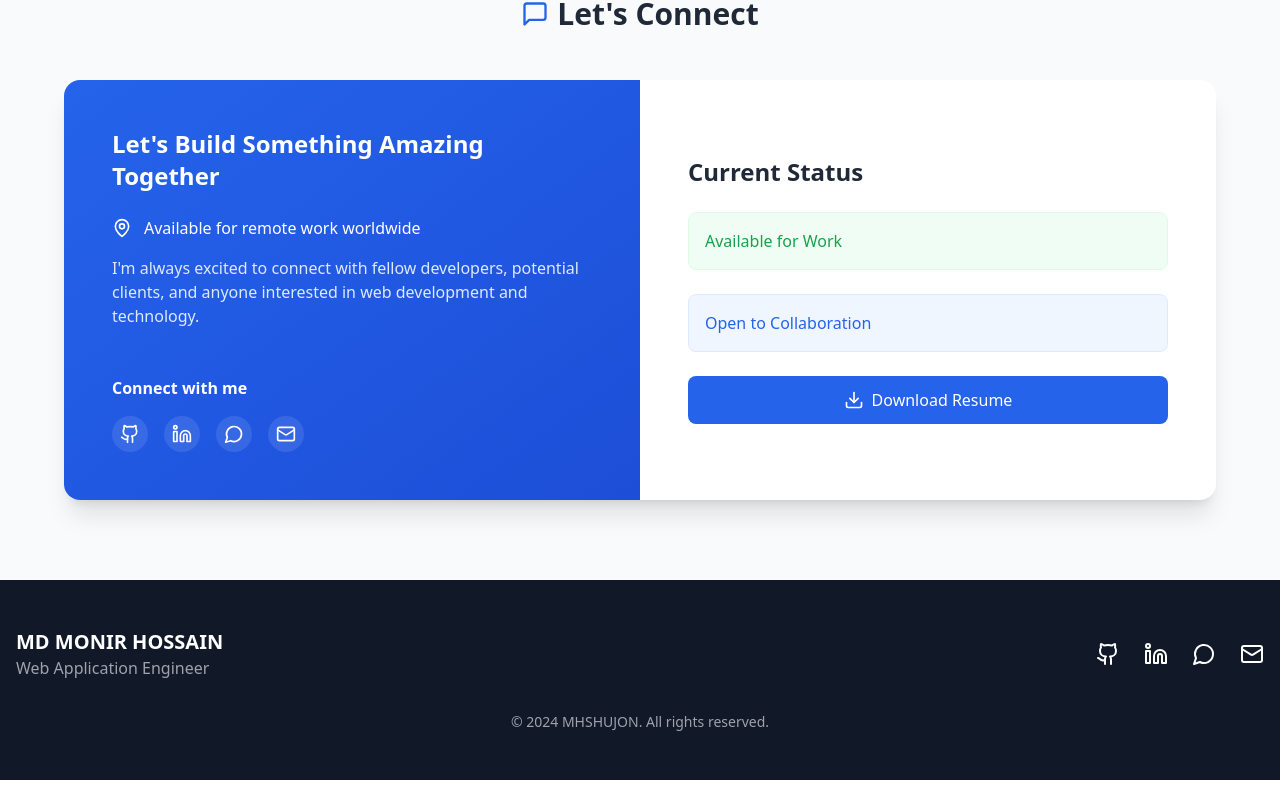
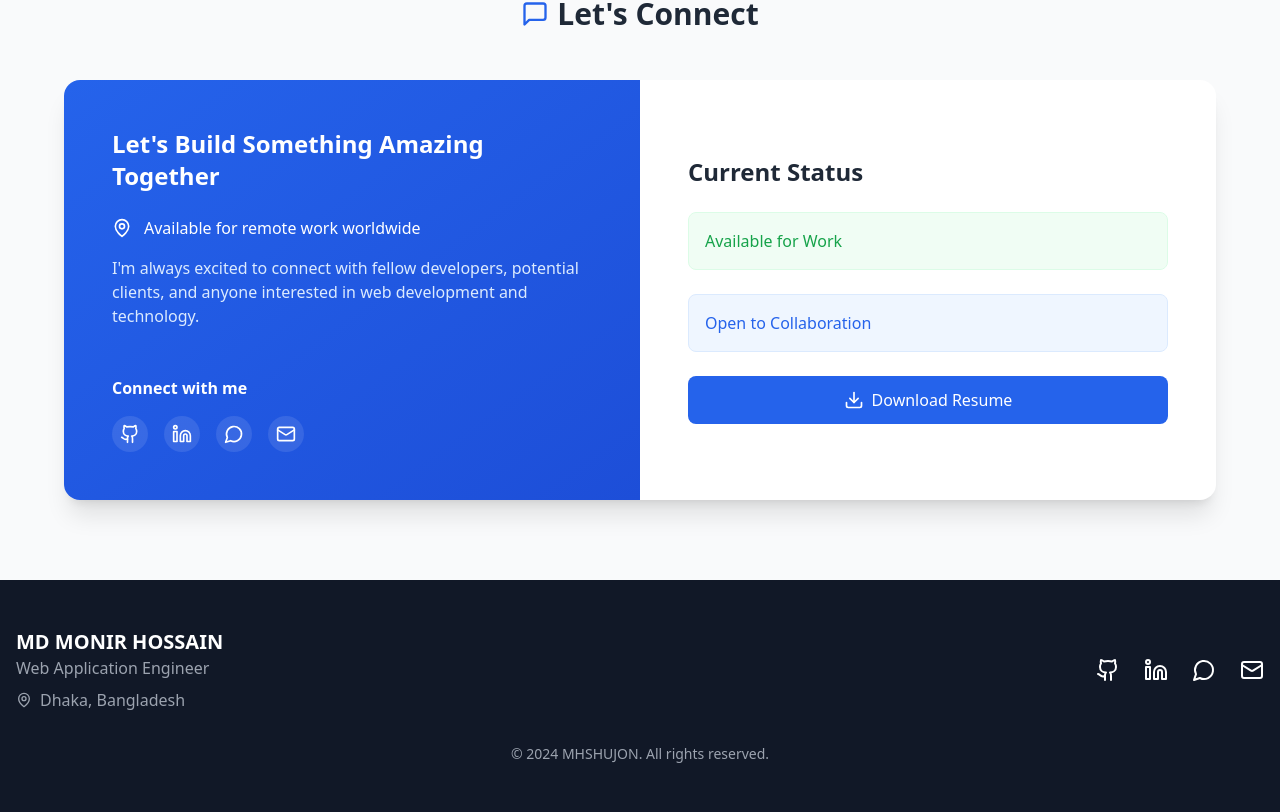
Before and after one commit to mhshujon/mhshujon.github.io, a React (Vite) app: page / in a window 1280 px wide. Shown: the part 3578-4390 px from the top of the page. Before the commit the page ends 4358 px from the top, so only its background shows below. Built offline with nearby package versions, Linux system fonts and the light colour scheme.

Commit message:
Add my pinned location

```diff
--- a/src/components/Footer.tsx
+++ b/src/components/Footer.tsx
@@ -1,5 +1,4 @@
-import React from 'react';
-import { Github, Linkedin, Mail, MessageCircle } from 'lucide-react';
+import { Github, Linkedin, Mail, MessageCircle, MapPin } from 'lucide-react';
 import { GITHUB_URL, LINKEDIN_URL, WHATSAPP_URL, EMAIL_URL } from '../constants/social';
 
 export default function Footer() {
@@ -10,6 +9,10 @@ export default function Footer() {
             <div className="text-center md:text-left mb-6 md:mb-0">
               <h3 className="text-xl font-bold">MD MONIR HOSSAIN</h3>
               <p className="text-gray-400">Web Application Engineer</p>
+              <div className="flex items-center gap-2 mt-2 text-gray-400">
+                <MapPin size={16} />
+                <span>Dhaka, Bangladesh</span>
+              </div>
             </div>
 
             <div className="flex gap-6">
--- a/src/components/Projects.tsx
+++ b/src/components/Projects.tsx
@@ -1,4 +1,3 @@
-import React from 'react';
 import { Code2, ExternalLink } from 'lucide-react';
 
 const projects = [
--- a/src/constants/social.js
+++ /dev/null
@@ -1,4 +0,0 @@
-export const EMAIL_URL = 'mailto:mhshujon@gmail.com';
-export const GITHUB_URL = 'https://github.com/mhshujon/';
-export const LINKEDIN_URL = 'https://www.linkedin.com/in/mhshujon/';
-export const WHATSAPP_URL = 'https://wa.me/8801701029912';
--- /dev/null
+++ b/src/constants/social.ts
@@ -0,0 +1,4 @@
+export const EMAIL_URL: string = 'mailto:mhshujon@gmail.com';
+export const GITHUB_URL: string = 'https://github.com/mhshujon/';
+export const LINKEDIN_URL: string = 'https://www.linkedin.com/in/mhshujon/';
+export const WHATSAPP_URL: string = 'https://wa.me/8801701029912';
```
Lines whose indentation alone changed are shown as unchanged.
